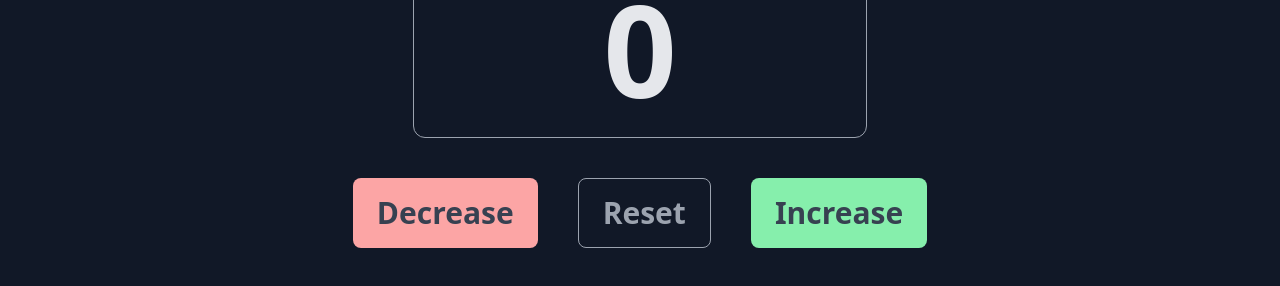
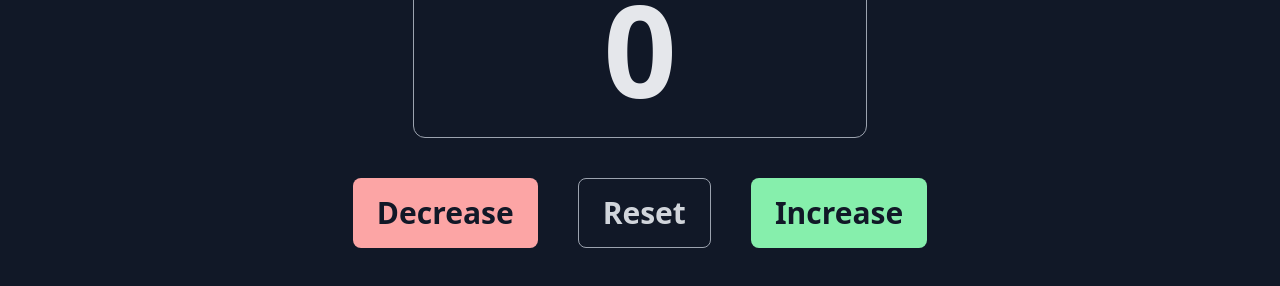
Before and after one commit to AloyDevel/CounterApp, a plain HTML site: page index.html in a window 1280 px wide. Shown: the part 384-670 px from the top of the page. Drawn offline with Linux system fonts and the light colour scheme.

Commit message:
enhance colors of buttons

```diff
--- a/index.html
+++ b/index.html
@@ -32,13 +32,13 @@
         </div>
         <div class="mt-10 flex flex-col gap-10 sm:flex-row">
             <button id="btnDecrease"
-                class="btn px-6 py-4 rounded-lg text-gray-700 bg-red-300 font-bold text-2xl sm:text-3xl transition-all duration-100 ease-in hover:bg-red-400">Decrease</button>
+                class="btn px-6 py-4 rounded-lg text-gray-900 bg-red-300 font-bold text-2xl sm:text-3xl transition-all duration-100 ease-in hover:bg-red-400">Decrease</button>
 
             <button id="btnReset"
-                class="btn px-6 py-4 border border-gray-400 rounded-lg text-gray-400 bg-transparent font-bold text-2xl sm:text-3xl transition-all duration-100 ease-in hover:border-gray-300 hover:text-gray-200">Reset</button>
+                class="btn px-6 py-4 border border-gray-400 rounded-lg text-gray-300 bg-transparent font-bold text-2xl sm:text-3xl transition-all duration-100 ease-in hover:border-gray-300 hover:text-gray-200">Reset</button>
 
             <button id="btnIncrease"
-                class="btn px-6 py-4 rounded-lg text-gray-700 bg-green-300 font-bold text-2xl sm:text-3xl transition-all duration-100 ease-in hover:bg-green-400">Increase</button>
+                class="btn px-6 py-4 rounded-lg text-gray-900 bg-green-300 font-bold text-2xl sm:text-3xl transition-all duration-100 ease-in hover:bg-green-400">Increase</button>
         </div>
     </main>
     <script src="/app.js"></script>
```
Also changed, not shown: src/output.css.
